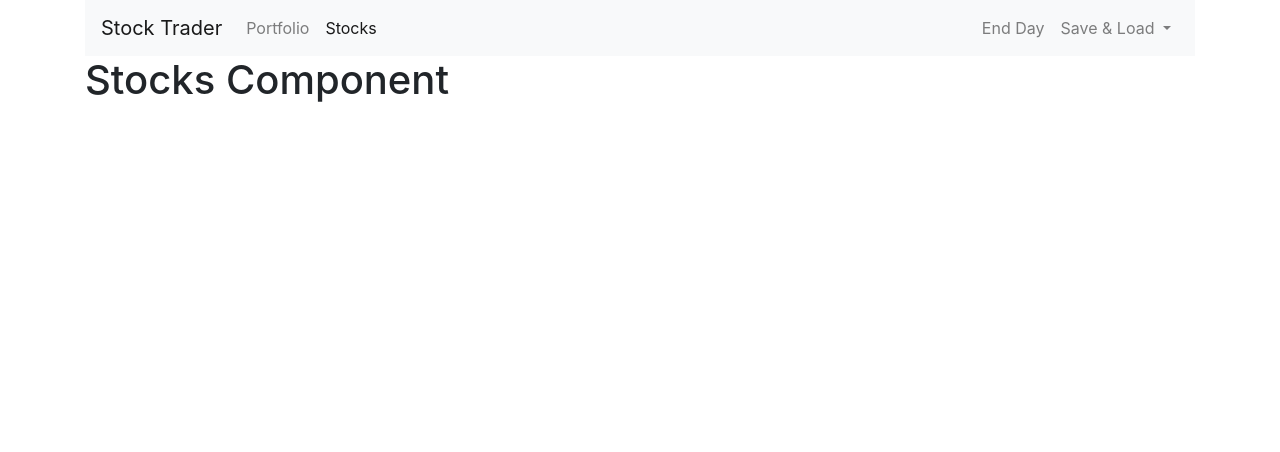
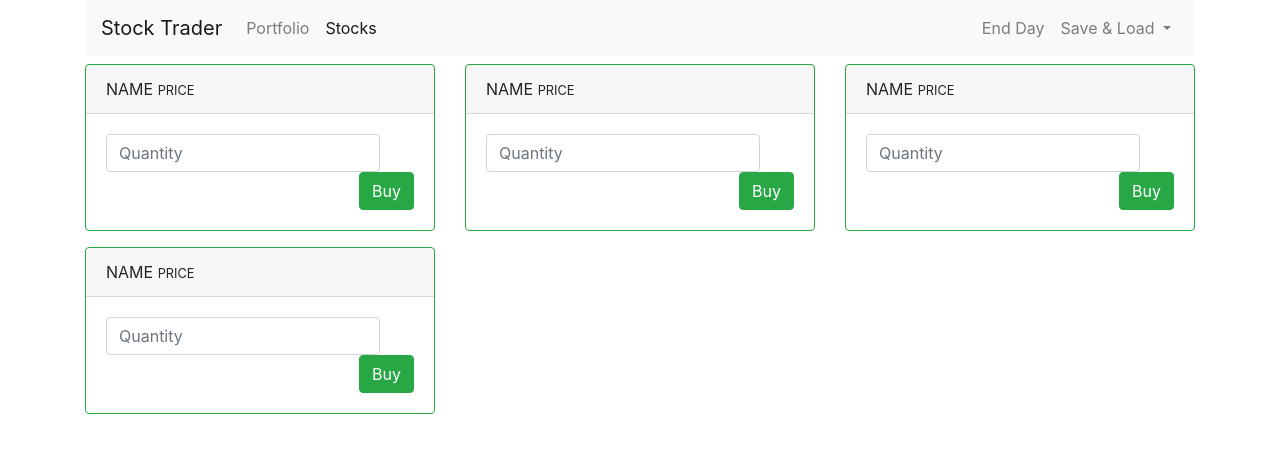
Before and after one commit to cmanish049/stock-trade, a Vue app: page /stocks in a window 1280 px wide. Shown: the top 452 px of the page. Built offline with nearby package versions, Linux system fonts and the light colour scheme.

Commit message:
7 creating stocks component

```diff
--- a/src/components/stocks/Stock.vue
+++ b/src/components/stocks/Stock.vue
@@ -1,5 +1,24 @@
 <template>
-  <h1>Stocks - Stock Component</h1>
+  <div class="col-sm-6 col-md-4 mt-2 mb-2">
+    <div class="card border-success">
+    <div class="card-header">
+      NAME
+      <small>PRICE</small>
+    </div>
+    <div class="card-body  text-success">
+      <div class="float-left">
+        <input
+          type="number"
+          class="form-control"
+          placeholder="Quantity"
+          >
+      </div>
+      <div class="float-right">
+        <button class="btn btn-success">Buy</button>
+      </div>
+    </div>
+</div>
+  </div>
 </template>
 
 <script>
--- a/src/components/stocks/Stocks.vue
+++ b/src/components/stocks/Stocks.vue
@@ -1,10 +1,26 @@
 <template>
-  <h1>Stocks Component</h1>
+  <div class="row">
+    <app-stock v-for="stock in stocks" :key="stock.id"></app-stock>
+  </div>
+
 </template>
 
 <script>
+import Stock from "./Stock";
 export default {
-
+  components: {
+    appStock: Stock,
+  },
+  data() {
+    return {
+      stocks: [
+        {id: 1, name:'MeroBhakaari', price: 110},
+        {id: 2, name:'Spinel Tech', price: 100},
+        {id: 3, name:'Isop Nepal', price: 120},
+        {id: 4, name:'Neptrox', price: 150},
+      ]
+    };
+  },
 }
 </script>
 
```
